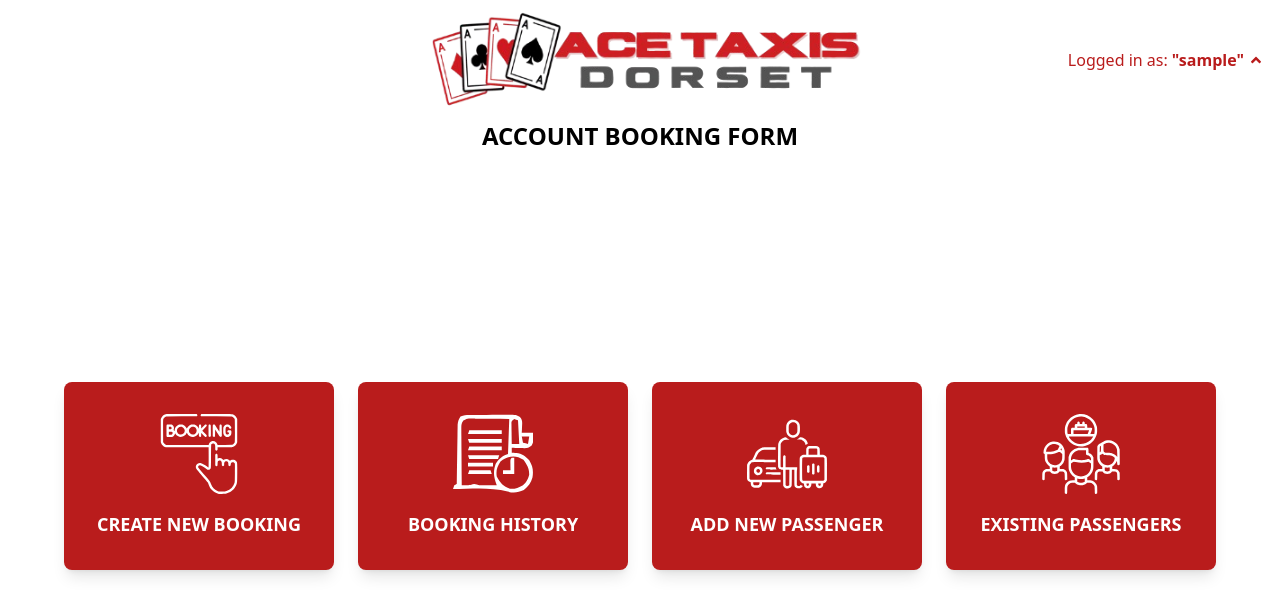
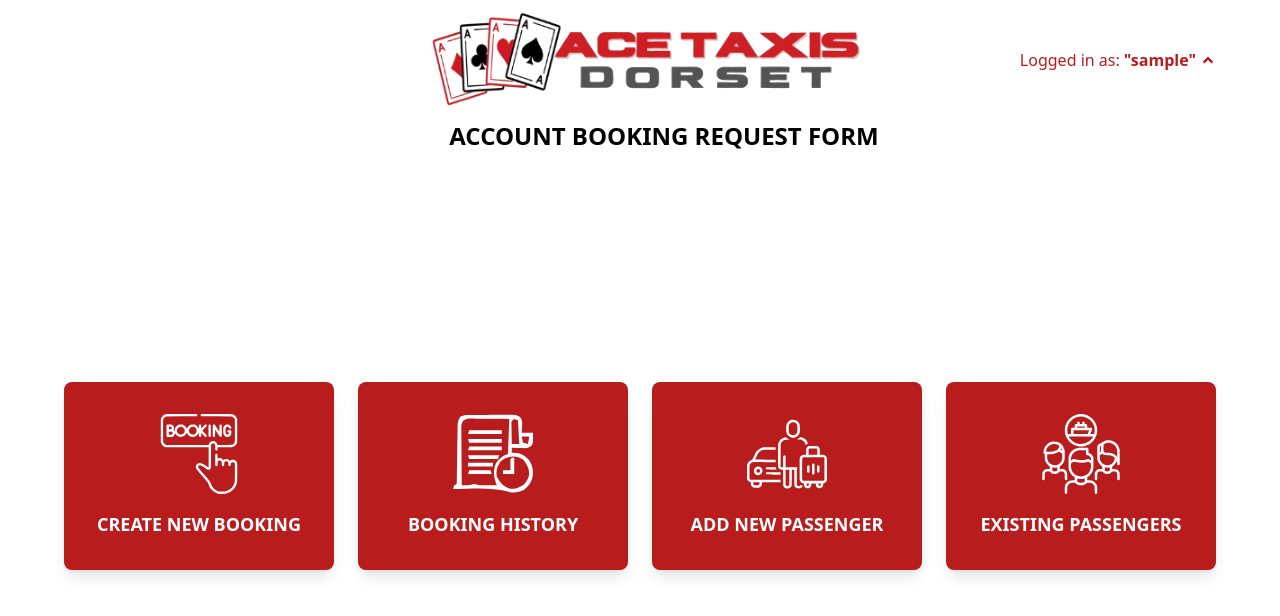
Before and after one commit to BackendCoders/Passenger-Web-booker, a React (Vite) app: page / in a window 1280 px wide. Shown: the top 616 px of the page. Built offline with nearby package versions, Linux system fonts and the light colour scheme; no server answers; sample sign-in values are in the browser's storage.

Commit message:
updated the header section also

```diff
--- a/src/components/Common/header.jsx
+++ b/src/components/Common/header.jsx
@@ -32,7 +32,7 @@ const Header = () => {
 
 	// Define headings for different routes
 	const routeHeadings = {
-		'/': 'ACCOUNT BOOKING FORM',
+		'/': 'ACCOUNT BOOKING REQUEST FORM',
 		'/AddPassenger': ' ADD PASSENGER',
 		'/passengerlist': ' PASSENGER LIST',
 		'/existingPassengers': ' EXISTING PASSENGERS',
@@ -46,7 +46,7 @@ const Header = () => {
 
 	return (
 		<div className='bg-white'>
-		<header className='px-4 bg-white sm:flex-row justify-between  flex'>
+		<header className='px-4 bg-white sm:flex-row justify-between  flex px-2 sm:px-16'>
 			{/* Custom Image Section */}
 			<div className='flex flex-1 justify-center items-center sm:ml-[12rem] flex-col sm:flex-row'>
 				<div>
@@ -96,7 +96,7 @@ const Header = () => {
 			</div>
 
 		</header>
-		<div className='bg-white flex justify-center items-center px-4 rounded mt-2 sm:mt-0'>
+		<div className='bg-white flex justify-center items-center px-4 sm:pl-16 rounded mt-2 sm:mt-0'>
 		{/* Heading: Smaller for mobile */}
 		<h2 className='text-sm sm:text-2xl font-bold text-center'>
 			{currentHeading}
```
